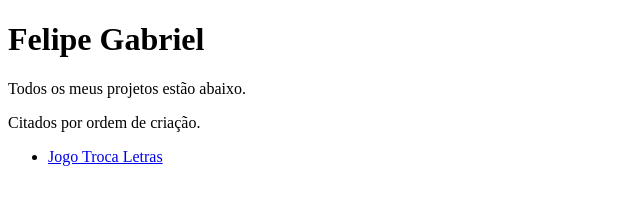
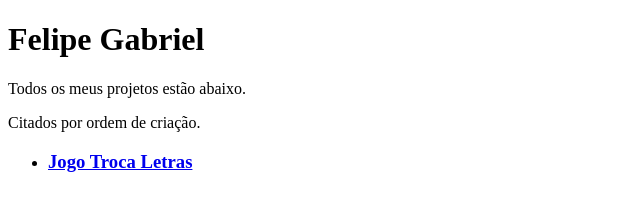
Before and after one commit to fsilva19/fsilva19.gihub.io, a plain HTML site: page index.html in a window 1280 px wide. Shown: the whole page, without its empty margins (0-640 px from the left). Drawn offline with Linux system fonts and the light colour scheme.

Commit message:
Update index.html

```diff
--- a/index.html
+++ b/index.html
@@ -11,7 +11,7 @@
 
     <ul>
       <li>
-        <a href="url">Jogo Troca Letras</a>
+        <h3><a href="https://fsilva19.github.io/TrocaLetras/.">Jogo Troca Letras</a></h3>
       </li>
     </ul>
 
```
